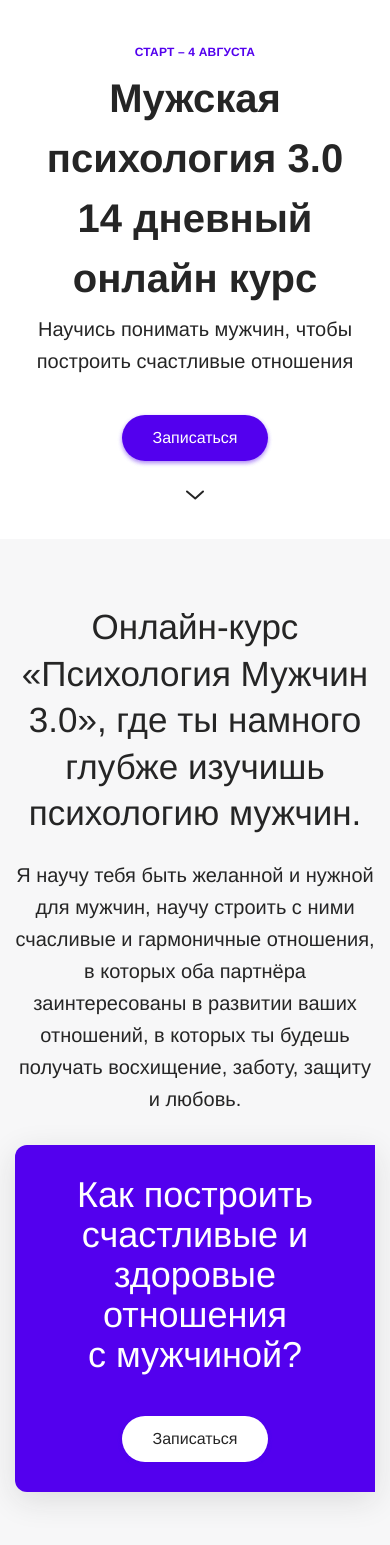
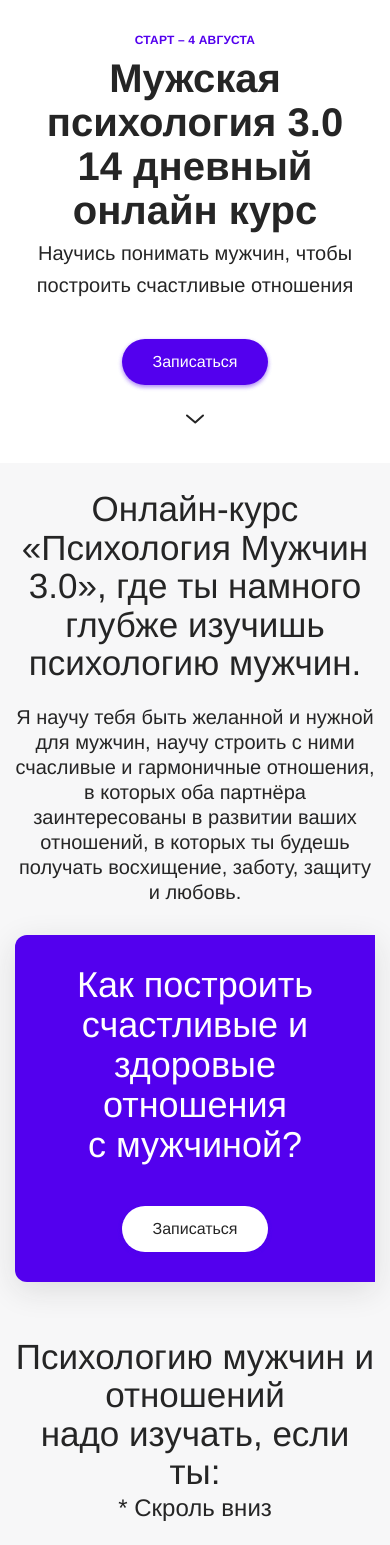
Before and after one commit to andreysadchik/Lutsenko3.0, a plain HTML site: page index.html in a window 390 px wide. Shown: the part 45-1590 px from the top of the page. Drawn offline with nearby package versions, Linux system fonts and the light colour scheme.

Commit message:
fixed fonts

```diff
--- a/css/mobile.css
+++ b/css/mobile.css
@@ -202,14 +202,10 @@
 	/* header burger animation end */
 /* header mobile end */
 
-
-
-
-
 /* title mobile start */
 
 	.title {
-		padding-top: 55px;
+		padding-top: 43px;
 	}
 
 	.title__img {
@@ -230,6 +226,7 @@
 	.title__header {
 		text-align: center;
 		font-size: 40px;
+		line-height: 110%;
 	}
 
 	.title__sub {
@@ -265,7 +262,7 @@
 /*information mobile start */
 	.information {
 		background-color: #F7F7F8;
-		padding: 40px 0 56px 0;
+		padding: 2px 0 56px 0;
 	}
 
 	.information__wrapper {
@@ -284,11 +281,13 @@
 	.information__text {
 		margin: 0 0 30px 0;
 		font-size: 20px;
+		line-height: 25px;
 	}
 
 	.information__title {
 		text-align: center;
 		font-size: 35px;
+		line-height: 110%;
 	}
 
 	.information__title {
@@ -297,6 +296,22 @@
 
 /*information mobile end */
 /*why mobile start */
+
+	.why__header {
+		font-size: 35px;
+		line-height: 110%;
+		text-align: center;
+		color: #252525;
+	}
+
+	..why__text {
+		font-weight: normal;
+		font-size: 10px;
+		line-height: 30px;
+		text-align: center;
+		color: #252525;
+		margin: 0 0 22px 0;
+	}
 
 	.why__container {
 	margin: 0 0 25px 0;
```
